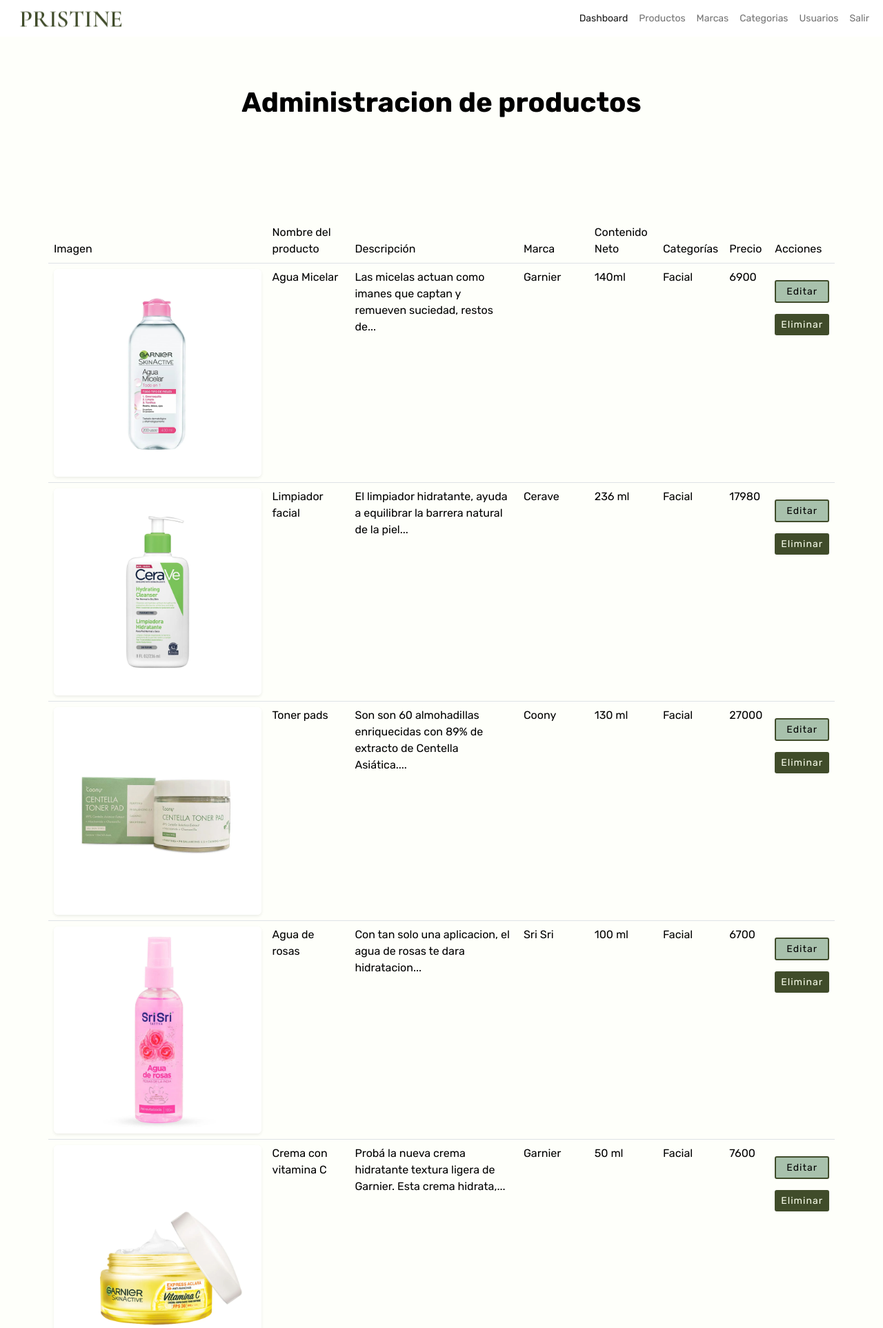
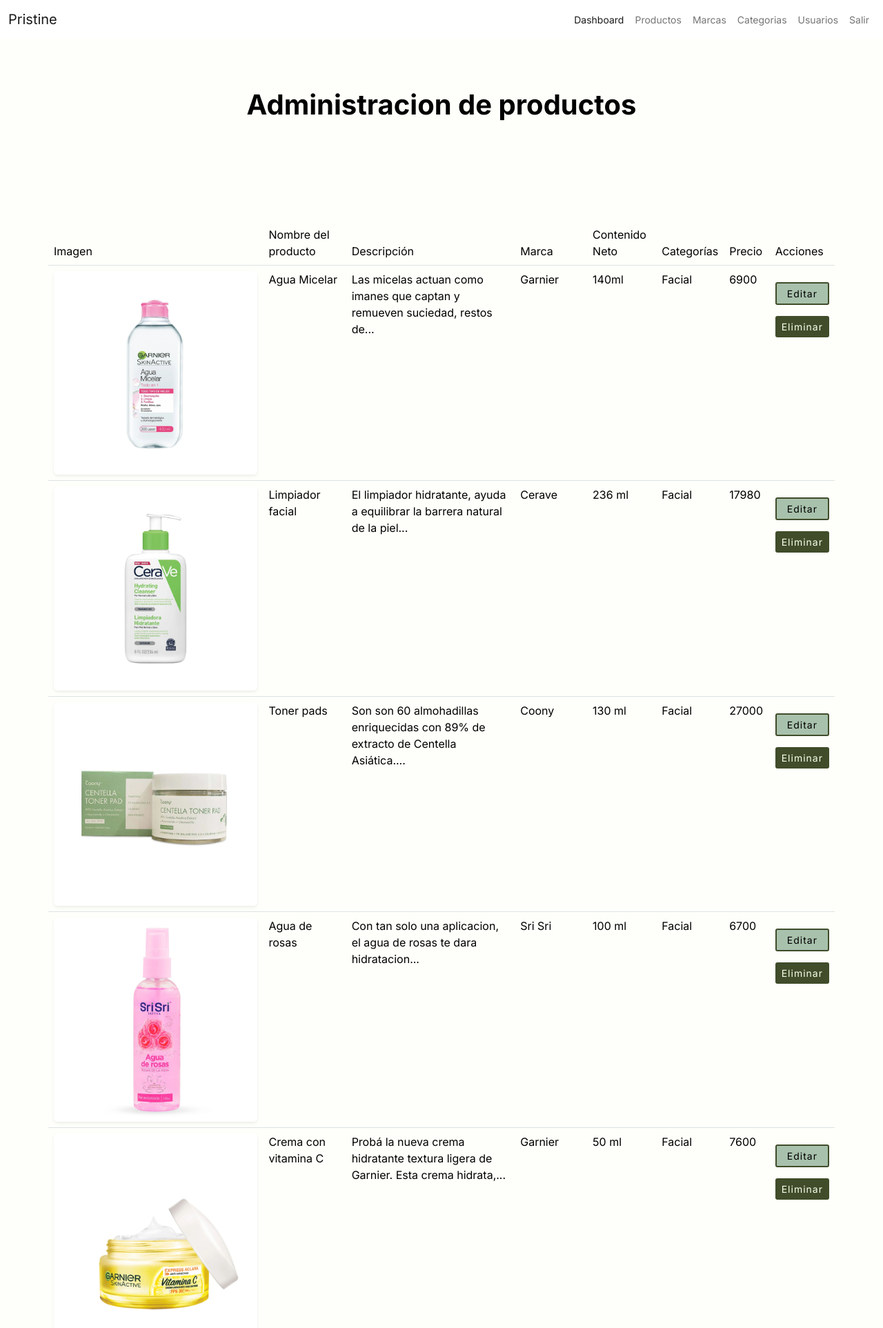
Before and after one commit to sofiialorenzo/Pristine-Ecommerce, a PHP site: page /admin/index.php?sec=admin_productos in a window 1280 px wide. Shown: the top 1925 px of the page at 69% size. Run offline with PHP 8.4, Linux system fonts and the light colour scheme; the visitor is signed in with stand-in values (Sample User, id 1); data comes from the database, SQL or seed files in the repository.

Commit message:
logo y hover nav

```diff
--- a/css/estilos.css
+++ b/css/estilos.css
@@ -1,14 +1,7 @@
-
-@import url('https://fonts.googleapis.com/css2?family=Cormorant+Garamond:ital,wght@0,300;0,400;0,500;0,600;0,700;1,300;1,400;1,500;1,600;1,700&display=swap');
-@import url('https://fonts.googleapis.com/css2?family=Rubik:ital,wght@0,300..900;1,300..900&display=swap');
-
-/* font-family: "Cormorant Garamond", serif;
-  font-weight: 400;
-  font-style: normal; */
-
+@import url('https://fonts.googleapis.com/css2?family=Inter:ital,opsz,wght@0,14..32,100..900;1,14..32,100..900&display=swap');
 
 *{
-    font-family: "Rubik", sans-serif;
+    font-family: "Inter", sans-serif;
     font-weight: 400;
     font-style: normal;
     color: black;
@@ -17,28 +10,9 @@
 body{
     background-color: #fefffa;
 }
-.navbar-brand {
-    background: url(../img/nav/Logo_Pristine.png) no-repeat center center;
-    width: 150px;
-    height: 30px;
-    display: inline-block;
-    text-indent: -9999px;
-    overflow: hidden;
-    margin-left: 1rem;
-}
 nav.navbar button span {
     text-indent: -9999px;
     overflow: hidden;
-}
-a.navLink{
-    color: black;
-    margin-right: 20px;
-    text-decoration: none;
-    padding: 4px;
-}
-a.navLink:hover {
-    border-radius: 8px;
-    border: solid 2px #404C2A;
 }
 nav {
     background-color: #ffffff !important;
@@ -144,7 +118,7 @@
     margin-right: 10px;
 }
 .navLinkLogos .material-symbols-outlined:hover {
-    color: #404C2A;
+    color: #4C1D95;
 }
 .table-responsive {
     overflow-x: auto;
```
Also changed, not shown: includes/nav.php (+8 -8 lines), img/nav/logo-pristine.svg (added).
